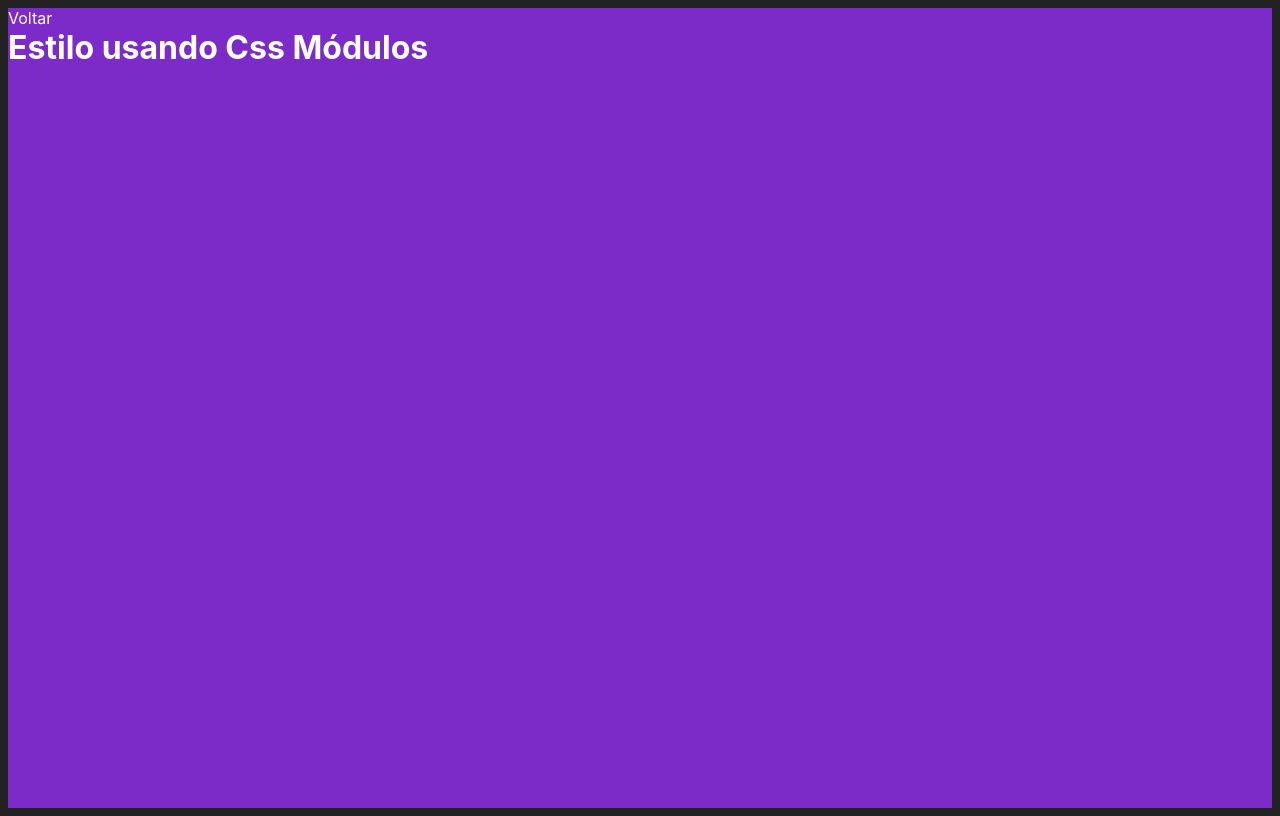
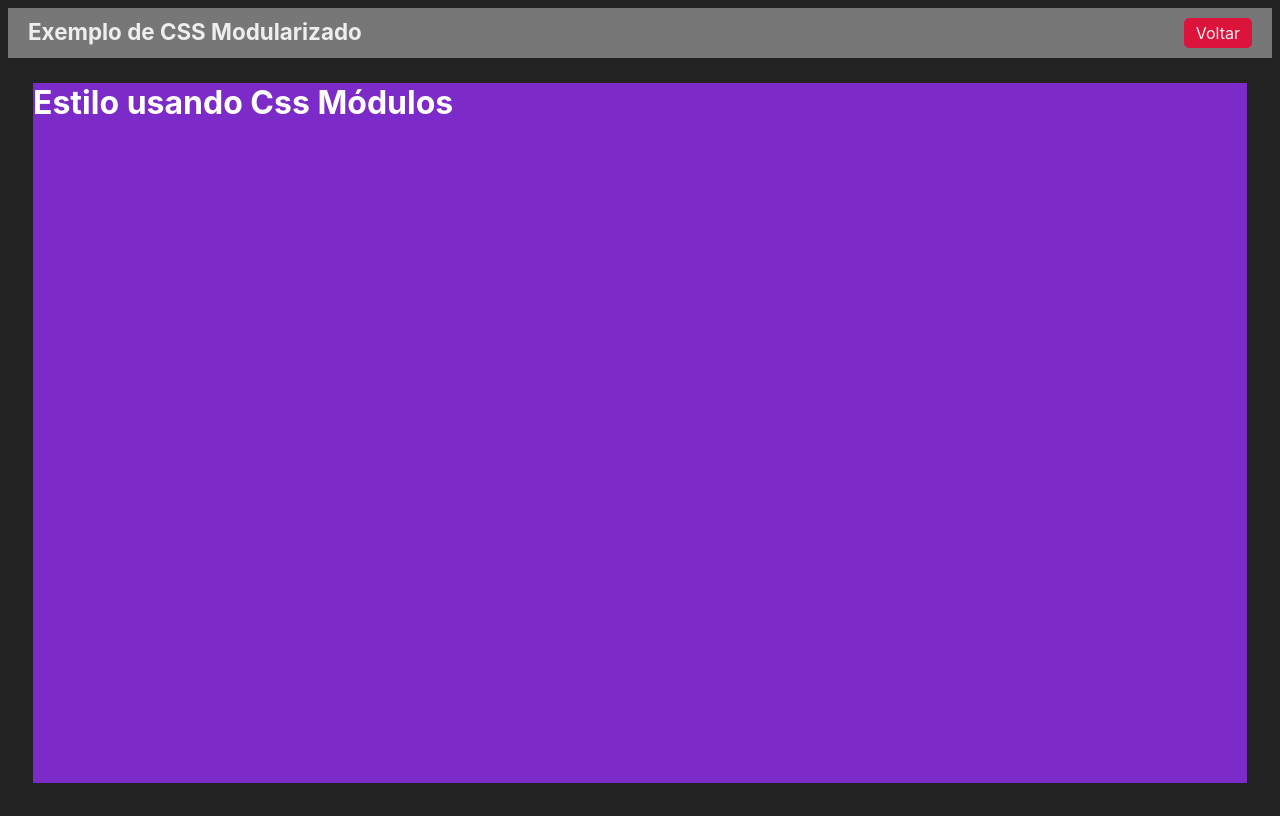
Before and after one commit to NikolasDaltro/Cadastro-Banco-Dados, a Next.js app in the folder fundamentos/: page /estiloso in a window 1280 px wide. Built offline with nearby package versions, Linux system fonts and the light colour scheme.

Commit message:
Componente Layout

```diff
--- /dev/null
+++ b/fundamentos/src/components/Layout.jsx
@@ -0,0 +1,18 @@
+import Link from "next/link"
+import styles from "../styles/Layout.module.css"
+export default function Layout(props){
+    console.log(props)
+return(
+    <div className={styles.layout}>
+        <div className={styles.cabecalho}>
+            <h1>
+                {props.titulo ?? 'Mais um exemplo'}
+            </h1>
+        <Link href="/">Voltar</Link>
+        </div>
+        <div className={styles.conteudo}>
+        {props.children}
+        </div>
+    </div>
+)
+}
--- a/fundamentos/src/pages/estiloso.jsx
+++ b/fundamentos/src/pages/estiloso.jsx
@@ -1,13 +1,13 @@
 import style from '../styles/Estiloso.module.css'
-import Link from 'next/link'
+import Layout from '../components/Layout'
+
 
 export default function Stylo(){
     return(
+        <Layout titulo="Exemplo de CSS Modularizado">
         <div className={style.roxo}>
-            <Link href="/">
-            Voltar
-            </Link>
-            <h1>Estilo usando Css Módulos</h1>
+         <h1>Estilo usando Css Módulos</h1>
         </div>
+        </Layout>
     )
 }
--- a/fundamentos/src/styles/Estiloso.module.css
+++ b/fundamentos/src/styles/Estiloso.module.css
@@ -1,5 +1,5 @@
  .roxo{
-    height: 100vh;
+    height: 100%;
     background-color: rgb(124, 42, 200);
     color: #fff;
  }
--- /dev/null
+++ b/fundamentos/src/styles/Layout.module.css
@@ -0,0 +1,28 @@
+.layout{
+    height: 100vh;
+    display: flex;
+    flex-direction: column;
+}
+
+.cabecalho{
+    display: flex;
+    justify-content:space-between;
+    padding: 10px 20px;
+    background-color: #777;
+}
+
+.cabecalho a {
+    background-color: crimson;
+    padding: 5px 12px;
+    border-radius: 5px;
+}
+
+.cabecalho h1{
+    margin: 0;
+    font-size: 1.4rem;
+}
+
+.conteudo{
+    padding: 25px;
+    height: 100%;
+}
```
